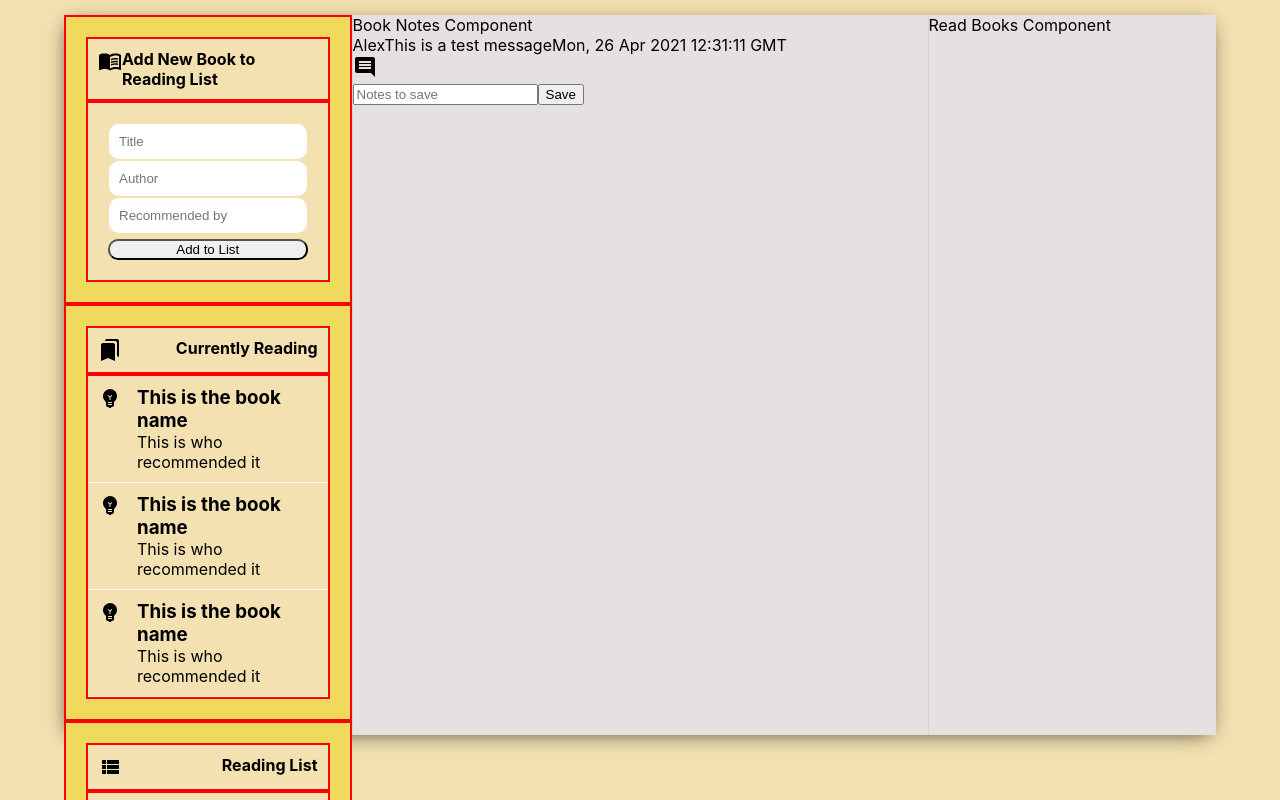
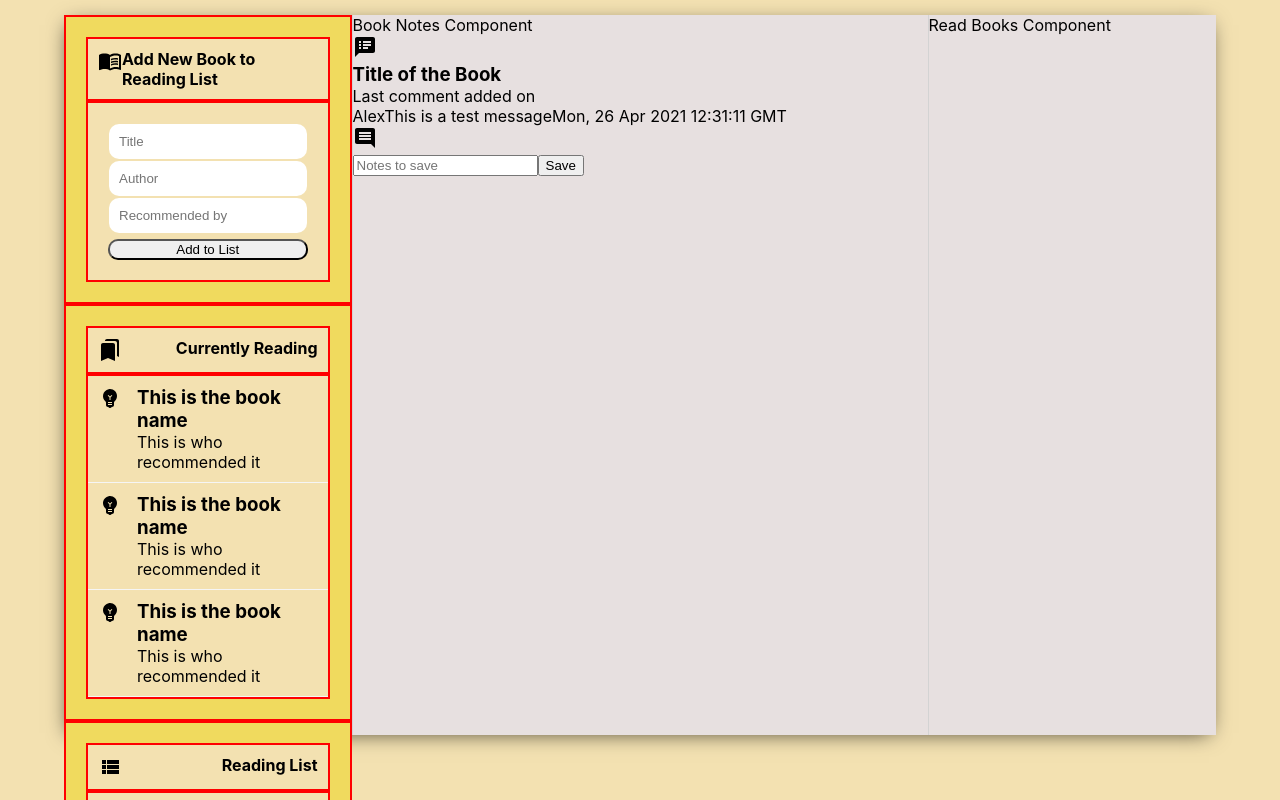
Before and after one commit to adospinoiu/MERN_Reading_List, a React (Create React App) app in the folder reading_list-front-end/: page / in a window 1280 px wide. Shown: the top 800 px of the page. Built offline with nearby package versions, Linux system fonts and the light colour scheme.

Commit message:
Gereral layout of the midde component is complete

```diff
--- a/reading_list-front-end/src/BookNotes.js
+++ b/reading_list-front-end/src/BookNotes.js
@@ -1,6 +1,7 @@
 import React from 'react';
 import './BookNotes.css';
 
+import SpeakerNotesIcon from '@material-ui/icons/SpeakerNotes';
 import CommentIcon from '@material-ui/icons/Comment';
 
 function BookNotes() {
@@ -8,7 +9,12 @@ function BookNotes() {
         <div className="booknotes">
             <p>Book Notes Component</p>
             <div className="booknotes__header">
+                <SpeakerNotesIcon />
 
+                <div className="booknotes__headerInfo">
+                    <h3>Title of the Book</h3>
+                    <p>Last comment added on</p>
+                </div>
 
             </div>
 
```
Also changed, not shown: 1 other file (tests, documents, lock files or other folders).
